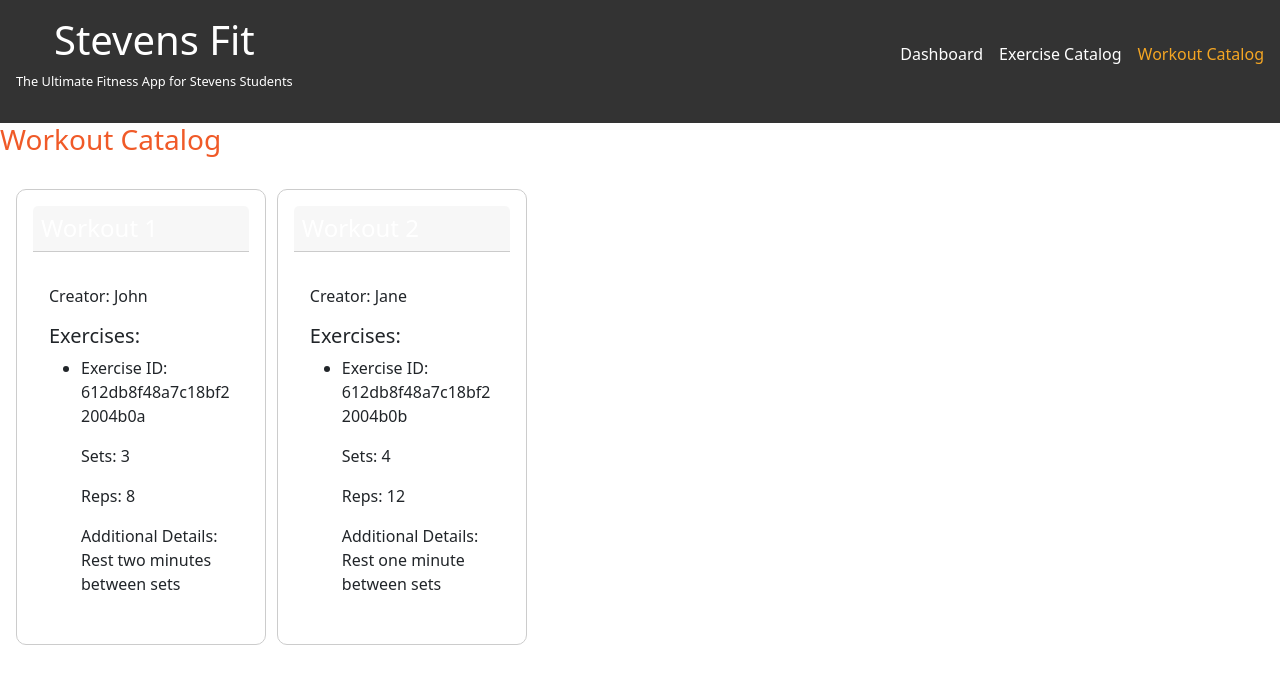
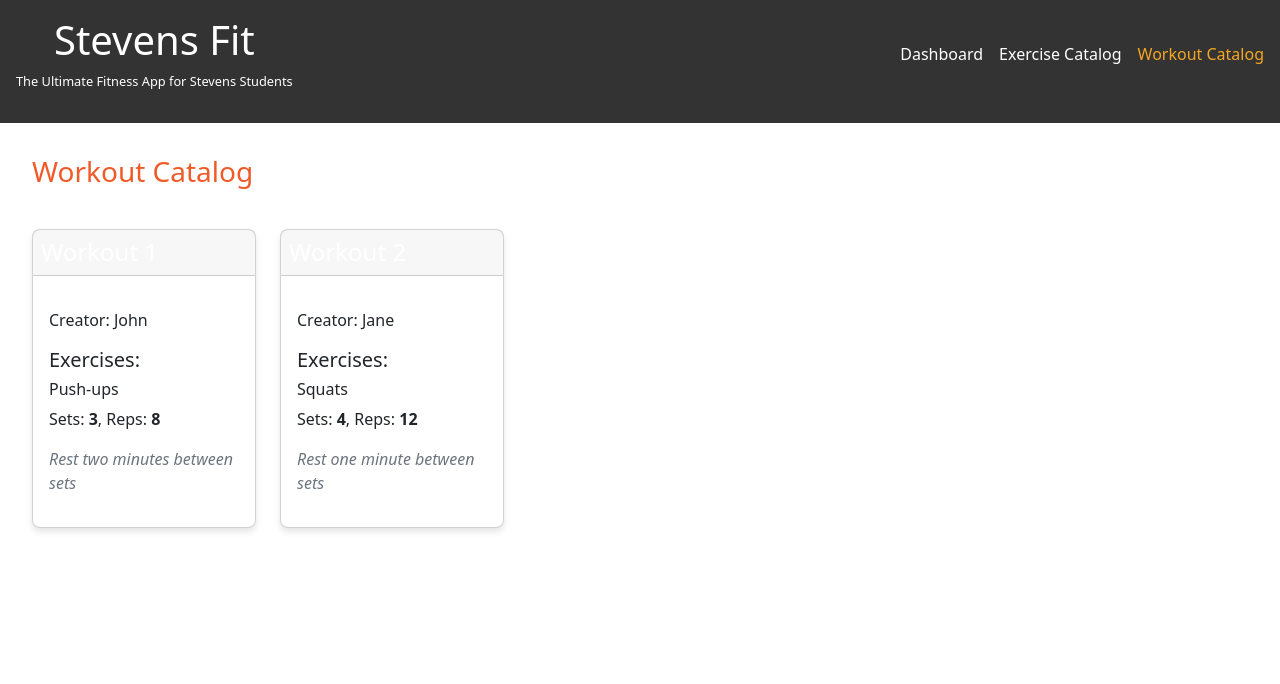
Before and after one commit to ayadav313/stevens-fit-frontend, a React (Create React App) app in the folder client/: page /workout-catalog in a window 1280 px wide. Shown: the top 684 px of the page. Built offline with nearby package versions, Linux system fonts and the light colour scheme.

Commit message:
feat(ExerciseCatalog.js): export Exercise component feat(WorkoutCatalog.js): add fetchExercise function to fetch exercise data feat(WorkoutCatalog.js): display exercise name instead of ID in Workout component feat(WorkoutCatalog.js): add styling to WorkoutCatalog component and Workout item

```diff
--- a/client/src/components/exerciseCatalog/ExerciseCatalog.js
+++ b/client/src/components/exerciseCatalog/ExerciseCatalog.js
@@ -2,6 +2,8 @@ import React, { useState, useEffect } from 'react';
 import './ExerciseCatalog.scss';
 
 // TODO: Search by body part, target, or equipment
+
+// TODO: export exercise component to be used in other places
 
 const Exercise = ({ exercise }) => {
   const [showDetails, setShowDetails] = useState(false);
--- a/client/src/components/workoutCatalog/WorkoutCatalog.js
+++ b/client/src/components/workoutCatalog/WorkoutCatalog.js
@@ -8,27 +8,77 @@ import './WorkoutCatalog.scss';
 // TODO: use exercise component from before to display them
 
 // TODO: add start button to start a workout
+// const fetchExercise = async (exerciseId) => {
+//   try {
+//     const response = await fetch(`http://localhost:3000/exercises/${exerciseId}`);
+
+//     if (!response.ok) {
+//       throw new Error(`HTTP error! Status: ${response.status}`);
+//     }
+
+//     const exerciseData = await response.json();
+//     return exerciseData;
+//   } catch (error) {
+//     console.error(`Failed to fetch exercise ${exerciseId}:`, error);
+//     throw error;
+//   }
+// };
+const fetchExercise = async (exerciseId) => {
+  const dummyExercises = {
+    '612db8f48a7c18bf22004b0a': {
+      _id: '612db8f48a7c18bf22004b0a',
+      name: 'Push-ups',
+    },
+    '612db8f48a7c18bf22004b0b': {
+      _id: '612db8f48a7c18bf22004b0b',
+      name: 'Squats',
+    },
+  };
+
+  return dummyExercises[exerciseId];
+};
+
 
 const Workout = ({ workout }) => {
+  const [exercises, setExercises] = useState([]);
+
+  useEffect(() => {
+    const fetchExercises = async () => {
+      const fetchedExercises = await Promise.all(
+        workout.exerciseLogs.map(async (log) => await fetchExercise(log.exerciseId))
+      );
+      setExercises(fetchedExercises);
+    };
+
+    fetchExercises();
+  }, [workout.exerciseLogs]);
+
   return (
     <div className="workout-item card">
       <h4 className="card-header">{workout.name}</h4>
       <div className="card-body">
         <p>Creator: {workout.creator}</p>
         <h5>Exercises:</h5>
-        <ul>
-          {workout.exerciseLogs.map((log, index) => (
-            <li key={index}>
-              <p>Exercise ID: {log.exerciseId}</p>
-              <p>Sets: {log.sets}</p>
-              <p>Reps: {log.reps}</p>
-              <p>Additional Details: {log.additionalDetails}</p>
+        <ul className="list-unstyled">
+          {exercises.map((exercise, index) => (
+            <li key={index} className="mb-3">
+              <h6>{exercise.name}</h6>
+              <p>
+                Sets: <strong>{workout.exerciseLogs[index].sets}</strong>, Reps:{" "}
+                <strong>{workout.exerciseLogs[index].reps}</strong>
+              </p>
+              {workout.exerciseLogs[index].additionalDetails && (
+                <p className="text-muted">
+                  <em>{workout.exerciseLogs[index].additionalDetails}</em>
+                </p>
+              )}
             </li>
           ))}
         </ul>
       </div>
     </div>
   );
+
 };
 
 const WorkoutCatalog = () => {
--- a/client/src/components/workoutCatalog/WorkoutCatalog.scss
+++ b/client/src/components/workoutCatalog/WorkoutCatalog.scss
@@ -1,14 +1,17 @@
-/* WorkoutCatalog.scss */
-.workout-item {
-    border: 1px solid #ccc;
-    border-radius: 10px;
-    padding: 1rem;
-    margin: 1rem;
-    width: 250px;
-    cursor: pointer;
-    transition: 0.3s;
+.workout-catalog {
+  padding: 2rem;
+
+  .workouts-list {
+    margin-top: 1rem;
   }
 
-  .workout-item:hover {
-    box-shadow: 0 4px 8px 0 rgba(0, 0, 0, 0.2);
+  .workout-item {
+    border-radius: 0.5rem;
+    box-shadow: 0 4px 6px rgba(0, 0, 0, 0.1);
+    transition: box-shadow 0.3s;
+
+    &:hover {
+      box-shadow: 0 4px 6px rgba(0, 0, 0, 0.3);
+    }
   }
+}
```
